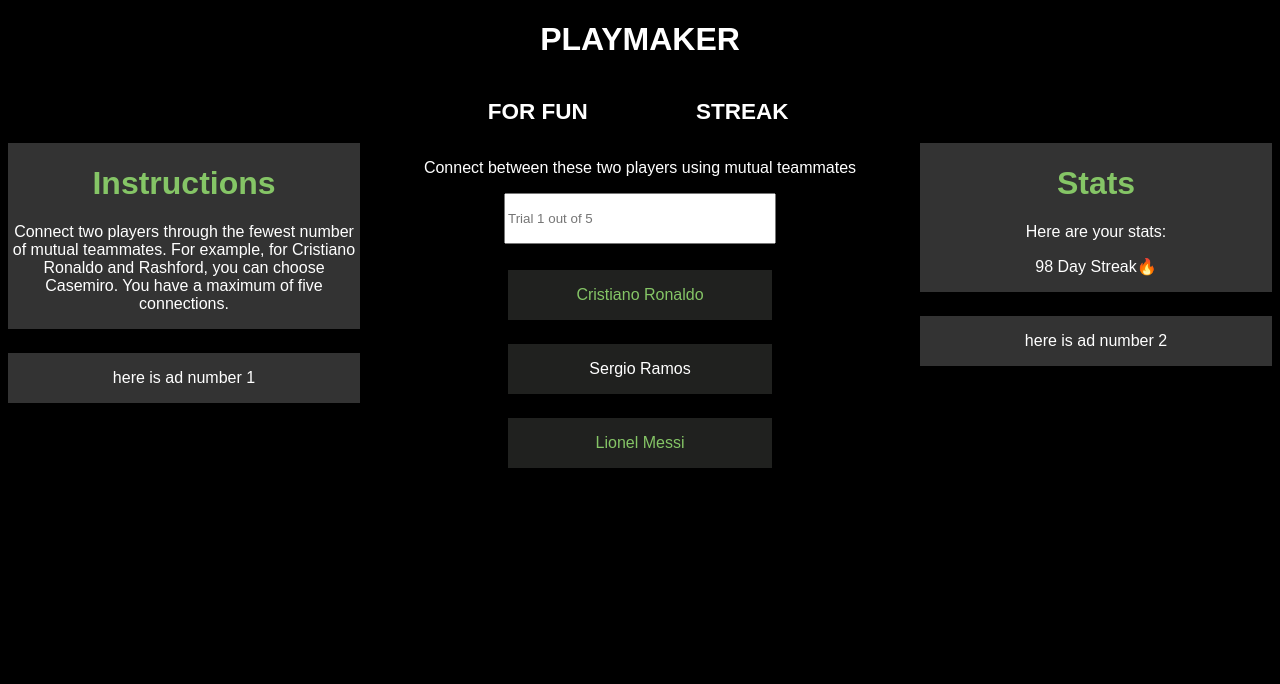
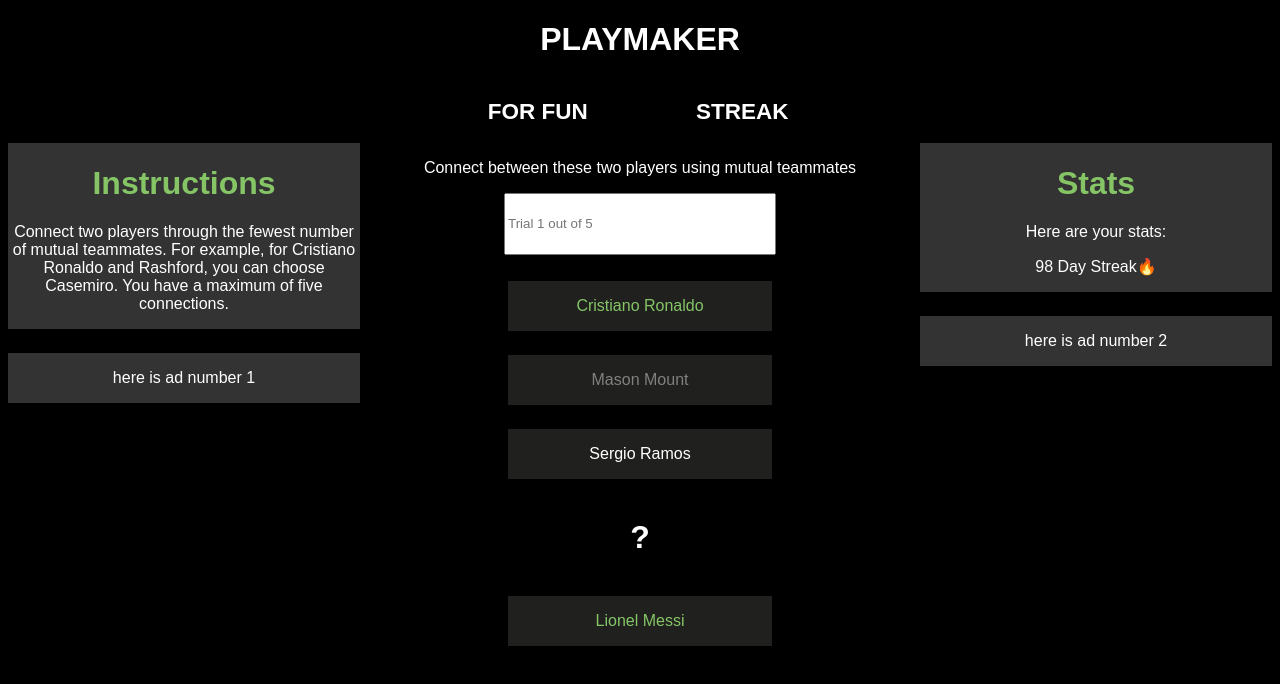
Before and after one commit to trevorkask/playmaker, a React (Vite) app in the folder front-end/: page / in a window 1280 px wide. Shown: the top 684 px of the page. Built offline with nearby package versions, Linux system fonts and the light colour scheme; a web font is replaced by a local one.

Commit message:
Added a question mark, and color to the trial attempts

```diff
--- a/front-end/src/Game.css
+++ b/front-end/src/Game.css
@@ -3,7 +3,7 @@
 }
 
 input{
-    height: 15%;
+    height: 12%;
     width: 50%;
     margin-bottom: 5%;
 }
@@ -24,3 +24,7 @@
 #end-point > * {
     color: #85C566;
 }
+
+b{
+    font-size: xx-large;
+}
--- a/front-end/src/Game.jsx
+++ b/front-end/src/Game.jsx
@@ -12,7 +12,9 @@
                 <div id = "end-point">
                     <p>Cristiano Ronaldo</p>
                 </div>
-                <Trial name="Sergio Ramos"></Trial>
+                <Trial name="Mason Mount" state="gray"></Trial>
+                <Trial name="Sergio Ramos" state="white"></Trial>
+                <p><b>?</b></p>
                 <div id = "end-point">
                     <p>Lionel Messi</p>
                 </div>
--- a/front-end/src/Trial.css
+++ b/front-end/src/Trial.css
@@ -3,5 +3,4 @@
     width: 50%;
     background-color: #20211F;
     margin: auto;
-    color: aqua;
 }
--- a/front-end/src/Trial.jsx
+++ b/front-end/src/Trial.jsx
@@ -4,7 +4,7 @@
 const Trial = (props) => {
     return(
         <div className="user-trial">
-            <p>{props.name}</p>
+            <p style={{color: props.state}}>{props.name}</p>
         </div>
     )
 }
```
